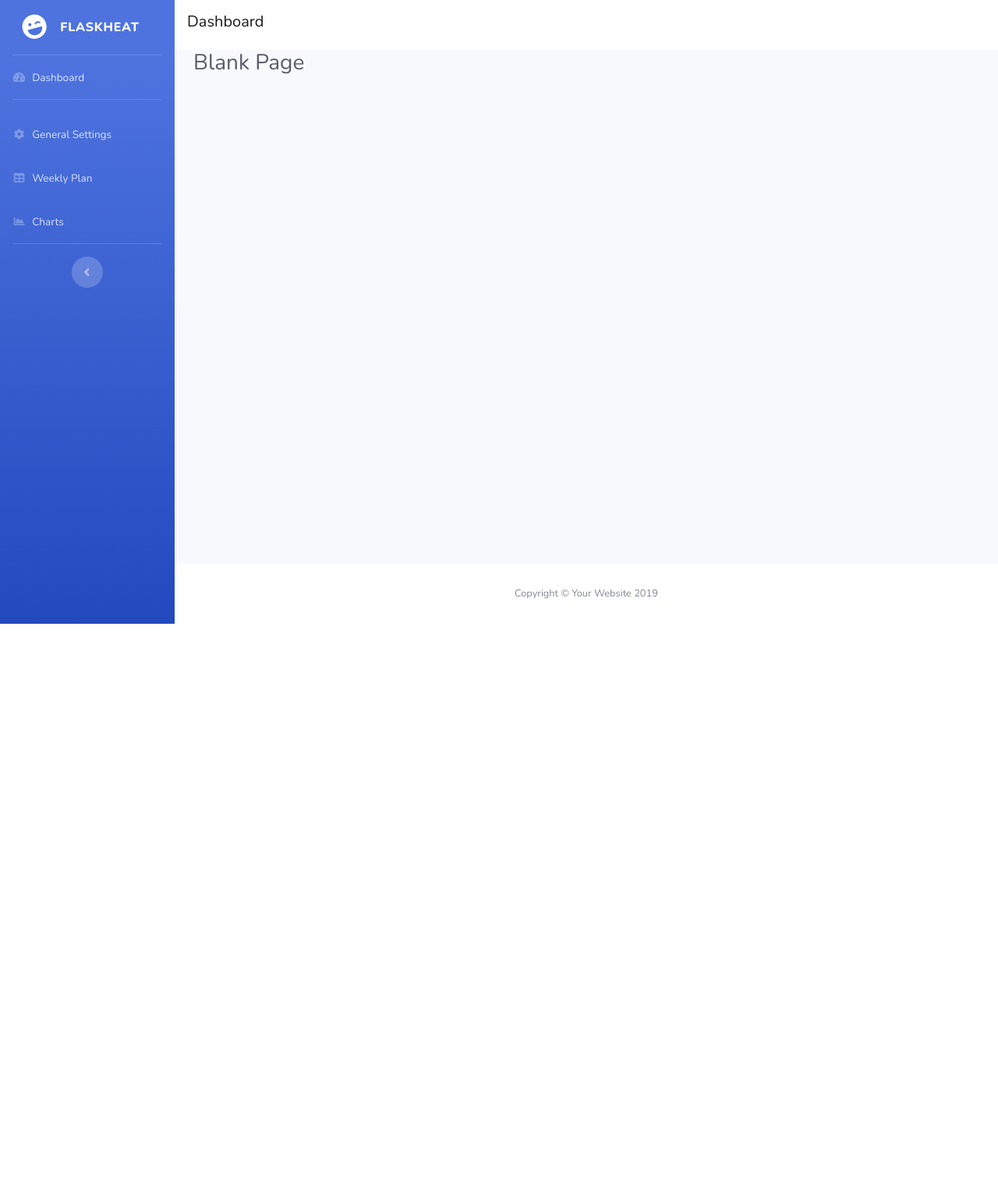
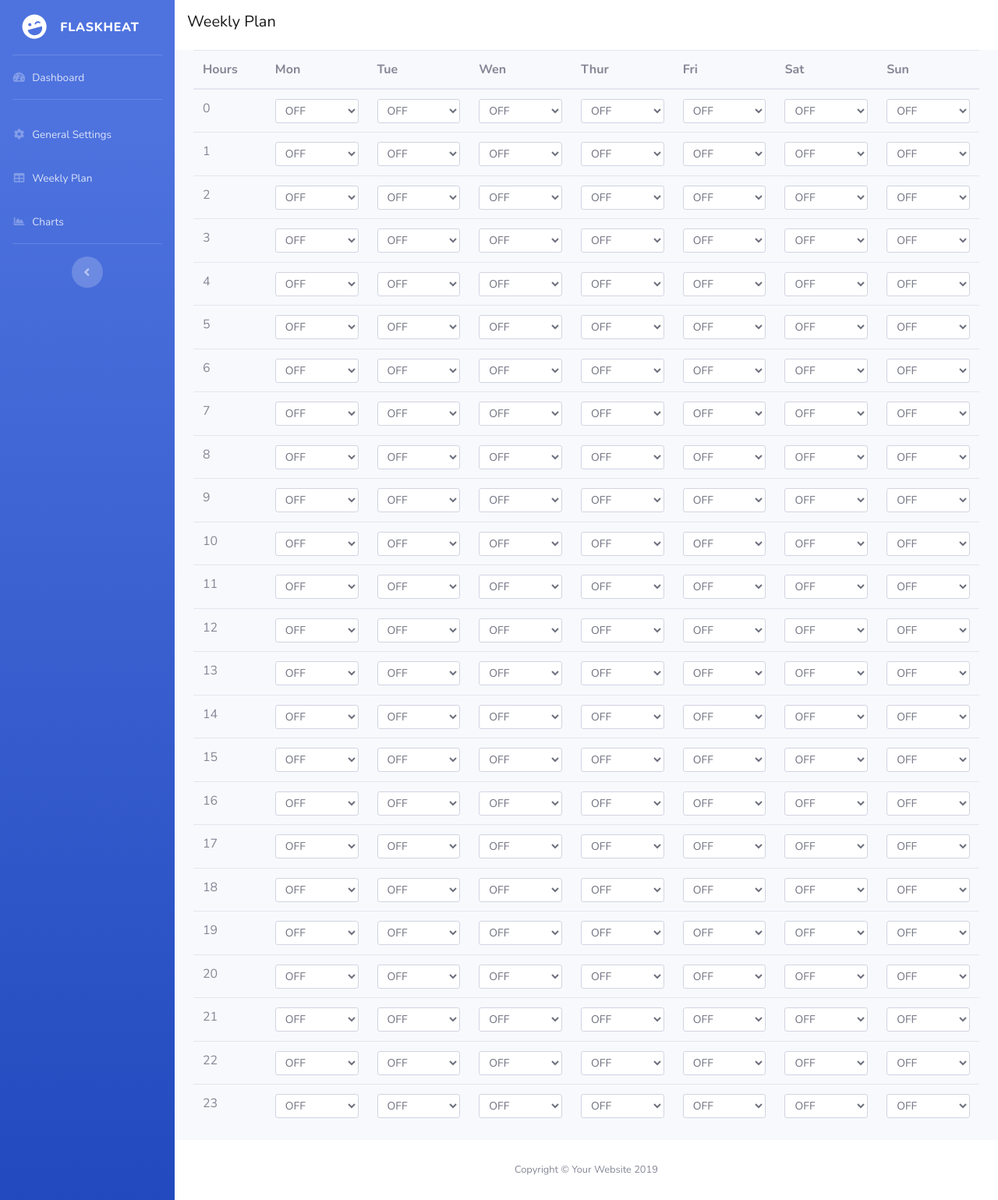
Before and after one commit to absinth84/flaskheat, a Flask app: template templates/weeklyplan.html in a window 1280 px wide. Shown: the whole page at 78% size. Before the commit the page ends 800 px from the top, so only its background shows below. Run offline with Flask 2, Linux system fonts and the light colour scheme; the template is opened without the code that fills it, so the values that code supplies are empty; some libraries are stand-ins or nearby versions.

Commit message:
added weekly table

```diff
--- a/server.py
+++ b/server.py
@@ -17,7 +17,21 @@ def home():
 
 @app.route('/weeklyplan')
 def weeklyplan():
-    return render_template('weeklyplan.html')
+    #Get Weeklyplan from redis
+    days = ['mon','tue','wed','thu','fri','sat','sun']
+    weekly = [['']*24]*7
+    print(weekly)
+    i = 0
+    for day in days:
+        for hour in range(24):
+            result = redis_connector.redisCmdHget('flaskheat:weeklyplan:' + day , hour)
+            weekly[i][hour] = result
+            print(day, i, hour, weekly[i][hour], result)
+        i = i+1
+    print(weekly)
+    print(redis_connector.redisCmdHget('flaskheat:weeklyplan:' + 'mon' , '0'))
+    return render_template('weeklyplan.html', weekly = weekly)
+
 
 
 @app.route('/generalsettings', methods=['GET', 'POST'])
--- a/templates/generalsettings.html
+++ b/templates/generalsettings.html
@@ -51,7 +51,7 @@
 
       <!-- Nav Item - Pages Collapse Menu -->
       <li class="nav-item">
-        <a class="nav-link" href="generalsetting.html">
+        <a class="nav-link" href="generalsetting">
           <i class="fas fa-fw fa-cog"></i>
           <span>General Settings</span>
         </a>
@@ -60,14 +60,14 @@
 
       <!-- Nav Item - Tables -->
       <li class="nav-item">
-        <a class="nav-link" href="weeklyplan.html">
+        <a class="nav-link" href="weeklyplan">
           <i class="fas fa-fw fa-table"></i>
           <span>Weekly Plan</span></a>
       </li>
 
      <!-- Nav Item - Charts -->
      <li class="nav-item">
-      <a class="nav-link" href="charts.html">
+      <a class="nav-link" href="charts">
         <i class="fas fa-fw fa-chart-area"></i>
         <span>Charts</span></a>
     </li>
--- a/templates/weeklyplan.html
+++ b/templates/weeklyplan.html
@@ -91,8 +91,8 @@
       <div id="content">
 
         <!-- Topbar -->
-        <nav class="navbar navbar-light bg-white   ">
-            <h1 class="navbar-brand">Dashboard</h1>
+        <nav class="navbar navbar-light bg-white">
+            <h1 class="navbar-brand">Weekly Plan</h1>
         </nav>
         <!-- End of Topbar -->
 
@@ -100,9 +100,31 @@
         <div class="container-fluid">
 
           <!-- Page Heading -->
-          <h1 class="h3 mb-4 text-gray-800">Blank Page</h1>
+
+          <table class="table">
+              <thead><tr><th>Hours</th><th>Mon</th><th>Tue</th><th>Wen</th><th>Thur</th><th>Fri</th><th>Sat</th><th>Sun</th></tr></thead>
+              <tbody>
+              {%  for hour in range(24): %}
+                    <tr></tr>
+                    <td>{{hour}}</td>
+                    {%  for day in range(7):%}
+                      <td>
+                        <select class="form-control form-control-sm" id="formDayHour_{{day}}_{{hour}}">
+                        <option value=0 {% if weekly[day][hour] == '0' %} selected {% endif %}>OFF</option>
+                        <option value=1 {% if weekly[day][hour] == '1' %} selected {% endif %}>Day</option>
+                        <option value=2 {% if weekly[day][hour] == '2' %} selected {% endif %}>Night</option>
+                      </td>
+                    {% endfor %}
+              {% endfor %}
+              </tbody>
+
+
+          </table>
+
+
 
         </div>
+
         <!-- /.container-fluid -->
 
       </div>
@@ -144,3 +166,12 @@
 </body>
 
 </html>
+
+
+<script>
+
+
+
+//$("#formDayHour_0_0").val(1);
+
+</script>
```
Also changed, not shown: 2 other files.
